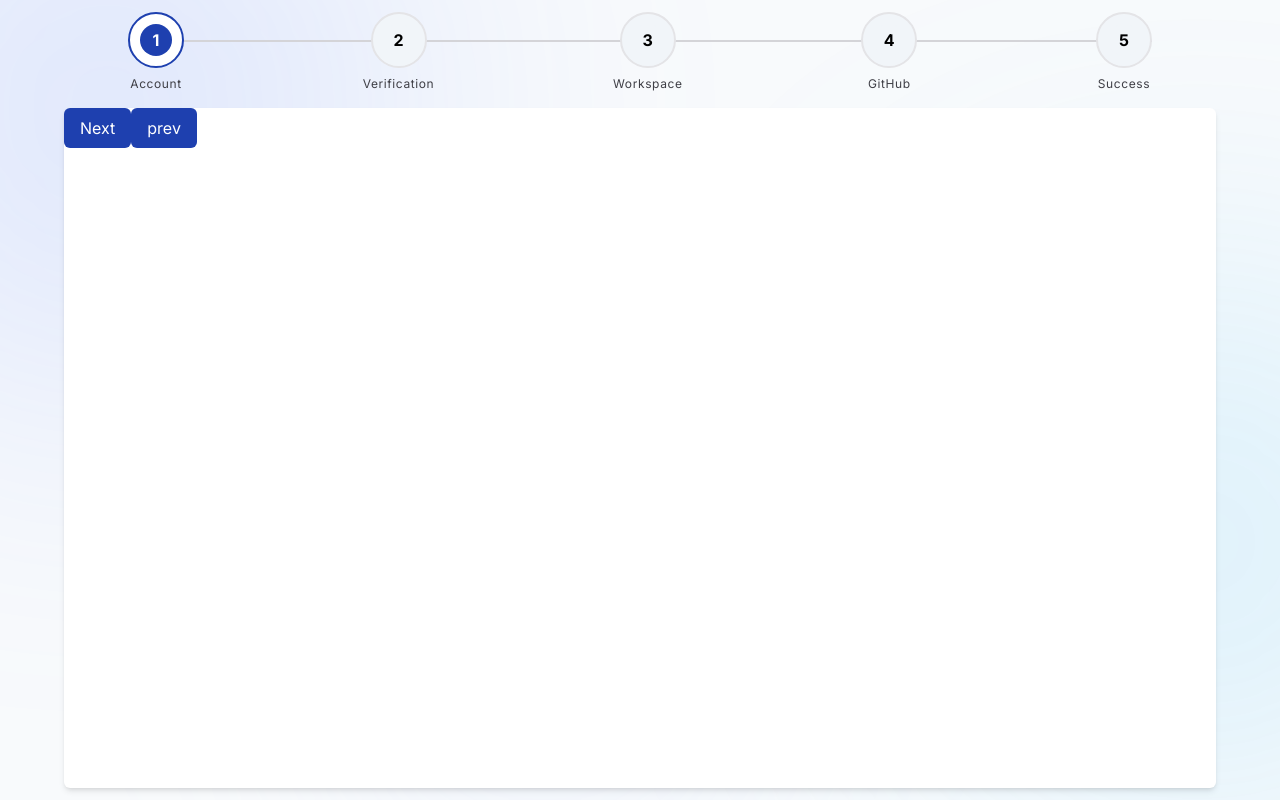
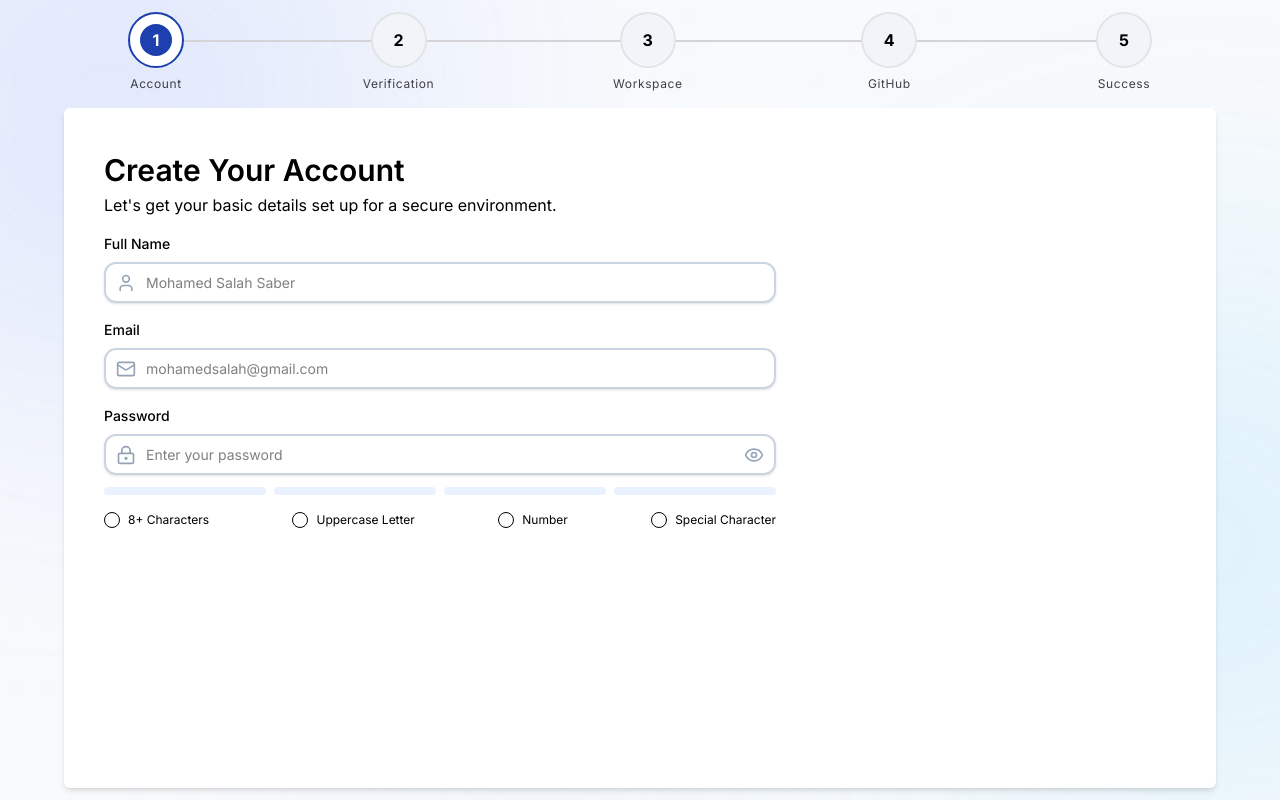
Before and after one commit to Aya921/Task_WorkFlow, a React (Vite) app: page / in a window 1280 px wide. Built offline with nearby package versions, Linux system fonts and the light colour scheme.

Commit message:
feat: implement signup components and validation schema

```diff
--- a/package.json
+++ b/package.json
@@ -10,13 +10,16 @@
     "preview": "vite preview"
   },
   "dependencies": {
+    "@hookform/resolvers": "^5.7.1",
     "@tailwindcss/vite": "^4.3.3",
     "@tanstack/react-query": "^5.101.4",
     "axios": "^1.19.0",
     "lucide-react": "^1.30.0",
     "react": "^19.2.8",
     "react-dom": "^19.2.8",
-    "tailwindcss": "^4.3.3"
+    "react-hook-form": "^7.85.0",
+    "tailwindcss": "^4.3.3",
+    "zod": "^4.4.3"
   },
   "devDependencies": {
     "@babel/core": "^7.29.7",
--- /dev/null
+++ b/src/features/auth/presentation/signup/components/signup_header.tsx
@@ -0,0 +1,13 @@
+
+export const SignupHeader = () => {
+  return (
+   <div>
+          <span className=" font-semibold text-[30px]">
+            Create Your Account
+          </span>
+          <p className="text-[16px]">
+            Let's get your basic details set up for a secure environment.
+          </p>
+        </div>
+  );
+};
--- /dev/null
+++ b/src/features/auth/presentation/signup/components/signup_inputs.tsx
@@ -0,0 +1,127 @@
+import { LockKeyhole, Mail, User } from "lucide-react";
+import { useForm } from "react-hook-form";
+import { zodResolver } from "@hookform/resolvers/zod";
+
+import { InputField } from "../../../../../shared/components/input_field";
+import { signupSchema, type SignupFormData } from "../types/signup_schema";
+import { SignupPasswordCheckList } from "./signup_passCheck";
+
+const strengthSteps = [1, 2, 3, 4];
+
+const getPasswordStrength = (password: string) => {
+  let score = 0;
+  let passLength = false;
+  let passSpecialChar = false;
+  let passNum = false;
+  let passUpperCase=false;
+
+  if (password.length >= 8) {
+    score++;
+    passLength = true;
+  }
+  if (/[A-Z]/.test(password)){
+     score++;
+     passUpperCase=true;
+  }
+  if (/\d/.test(password)) {
+    score++;
+    passNum = true;
+  }
+  if (/[!@#$%^&*]/.test(password)) {
+    score++;
+    passSpecialChar = true;
+  }
+
+  return { score, passSpecialChar, passLength, passNum ,passUpperCase};
+};
+
+export const SignupInputs = () => {
+  const {
+    register,
+    watch,
+    formState: { errors },
+  } = useForm<SignupFormData>({
+    resolver: zodResolver(signupSchema),
+    mode: "onChange", // check validation when onChange the value
+  });
+
+
+  const password = watch("password") ?? "";
+  const passwordStrength = getPasswordStrength(password);
+
+  const requirements = [
+  {
+    label: "8+ Characters",
+    valid: passwordStrength.passLength,
+  },
+  {
+    label: "Uppercase Letter",
+    valid: passwordStrength.passUpperCase,
+  },
+  {
+    label: "Number",
+    valid: passwordStrength.passNum,
+  },
+  {
+    label: "Special Character",
+    valid: passwordStrength.passSpecialChar,
+  },
+];
+
+
+
+  return (
+    <div className="w-full max-w-2xl py-4 flex flex-col gap-4">
+      <InputField
+        label="Full Name"
+        icon={User}
+        placeholder="Mohamed Salah Saber"
+        {...register("fullName")}
+        status={errors.fullName ? "error" : "default"}
+        message={errors.fullName?.message}
+      />
+
+      <InputField
+        label="Email"
+        icon={Mail}
+        type="email"
+        placeholder="mohamedsalah@gmail.com"
+        {...register("email")}
+        status={errors.email ? "error" : "default"}
+        message={errors.email?.message}
+      />
+
+      <div>
+        <InputField
+          label="Password"
+          icon={LockKeyhole}
+          placeholder="Enter your password"
+          type="password"
+          {...register("password")}
+          status={errors.password ? "error" : "default"}
+          message={errors.password?.message}
+        />
+
+        <div className="grid grid-cols-4 h-2 gap-2 mt-3">
+          {strengthSteps.map((step) => (
+            <div
+              key={step}
+              className={`rounded-full transition-all duration-300 ${
+                step <= passwordStrength.score ? "bg-primary-800" : "bg-primary-100"
+              }`}
+            />
+          ))}
+        </div>
+
+        <div className=" flex flex-row  gap-2 mt-4 justify-between">
+
+         {requirements.map((item)=>(
+          <SignupPasswordCheckList key={item.label} label={item.label} isValid={item.valid}/>
+
+         ))}
+
+        </div>
+      </div>
+    </div>
+  );
+};
--- /dev/null
+++ b/src/features/auth/presentation/signup/components/signup_passCheck.tsx
@@ -0,0 +1,18 @@
+import { Check } from "lucide-react"
+
+type SignupPasswordCheckListProps={
+    label:string,
+    isValid:boolean
+}
+
+export const SignupPasswordCheckList=({label,isValid}:SignupPasswordCheckListProps)=>{
+    return (
+         <div className="flex  gap-2 items-center ">
+            <div className={`w-4 h-4 rounded-full border-1 flex items-center justify-center ${isValid?"bg-primary-800":"bg-white"}`} >
+             {isValid&& <span className="text-white"><Check size={10}/></span>}
+            </div>
+            <p className="text-[12px]">{label}</p>
+          </div>
+    )
+
+}
--- a/src/features/auth/presentation/signup/context/signup_context.ts
+++ b/src/features/auth/presentation/signup/context/signup_context.ts
@@ -3,11 +3,11 @@ import { createContext } from "react";
 type SignupContextType = {
     totalSteps: number;
     currentStep: number;
-    maxStepReached: number;
+   // maxStepReached: number;
 
     nextStep: () => void;
     previousStep: () => void;
-    goToStep: (step: number) => void;
+    //goToStep: (step: number) => void;
 
 }
 
--- a/src/features/auth/presentation/signup/context/signup_provider.tsx
+++ b/src/features/auth/presentation/signup/context/signup_provider.tsx
@@ -4,13 +4,13 @@ import { signupSteps } from "../types/signup_progress_bar_types";
 
 export const SignupProvider = ({ children }: { children: React.ReactNode }) => {
   const [currentStep, setCurrentStep] = useState(1);
-  const [maxStepReached, setMaxStepReached] = useState(1);
+ // const [maxStepReached, setMaxStepReached] = useState(1);
   const totalSteps = signupSteps.length;
 
   const nextStep = useCallback(() => {
     setCurrentStep((prev) => {
       const next = Math.min(prev + 1, totalSteps);
-      setMaxStepReached((max) => Math.max(max, next));
+      // setMaxStepReached((max) => Math.max(max, next));
       return next;
     });
   }, []);
@@ -19,20 +19,20 @@ export const SignupProvider = ({ children }: { children: React.ReactNode }) => {
     setCurrentStep((prev) => Math.max(1, prev - 1));
   }, []);
 
-  const goToStep = useCallback((step: number) => {
-    setCurrentStep(Math.min(step, maxStepReached));
-  }, [maxStepReached]);
+  // const goToStep = useCallback((step: number) => {
+  //   setCurrentStep(Math.min(step, maxStepReached));
+  // }, [maxStepReached]);
 
   const value = useMemo(
     () => ({
       totalSteps,
       currentStep,
-      maxStepReached,
+      // maxStepReached,
       nextStep,
       previousStep,
-      goToStep,
+
     }),
-    [totalSteps, currentStep, maxStepReached, nextStep, previousStep, goToStep],
+    [totalSteps, currentStep, /* maxStepReached, */ nextStep, previousStep],
   );
 
   return (
--- a/src/features/auth/presentation/signup/layout/signup_progressbar.tsx
+++ b/src/features/auth/presentation/signup/layout/signup_progressbar.tsx
@@ -38,10 +38,10 @@ export const SignupProgressBar = () => {
         {signupSteps.map((step) => (
           <div
             key={step.stepNumber}
+            aria-current={step.stepNumber === currentStep ? "step" : undefined}
             className="flex flex-col items-center justify-center gap-2"
           >
             <div
-              //   for current step
               className={getStepClassNameForOuterCircle(step.stepNumber)}
             >
               <div className={getStepClassNameForInnerCircle(step.stepNumber)}>
--- a/src/features/auth/presentation/signup/pages/signup_page.tsx
+++ b/src/features/auth/presentation/signup/pages/signup_page.tsx
@@ -1,21 +1,16 @@
-import { useSignupContext } from "../hooks/use_signup_context";
+import { SignupHeader } from "../components/signup_header";
+import { SignupInputs } from "../components/signup_inputs";
 import { SignupLayout } from "../layout/signup_layout";
 
 export const SignUpPage = () => {
-    const {nextStep, previousStep}=useSignupContext()
 
   return (
+    <SignupLayout>
+      <div className="p-10 flex-flex-col ">
+        <SignupHeader />
 
-      <SignupLayout>
-       <button type="button" className="bg-primary-800 text-white px-4 py-2 rounded-md" onClick={nextStep}>
-        Next
-       </button>
-
-
-       <button type="button" className="bg-primary-800 text-white px-4 py-2 rounded-md" onClick={previousStep}>
-        prev
-       </button>
-      </SignupLayout>
-
+        <SignupInputs />
+      </div>
+    </SignupLayout>
   );
 };
--- /dev/null
+++ b/src/features/auth/presentation/signup/types/signup_schema.ts
@@ -0,0 +1,34 @@
+import { z } from "zod";
+
+export const signupSchema = z.object({
+  fullName: z
+    .string()
+    .trim()
+    .min(3, { message: "Full name must be at least 3 characters" })
+    .refine(
+      (value) => value.split(/\s+/).length >= 2,
+      { message: "Please enter first and last name" }
+    ),
+
+  email: z.email({
+    message: "Please enter a valid email address",
+  }),
+
+  password: z
+    .string()
+    .min(8, { message: "Password must be at least 8 characters" })
+    .regex(/[A-Z]/, {
+      message: "Password must contain at least one uppercase letter",
+    })
+    .regex(/[a-z]/, {
+      message: "Password must contain at least one lowercase letter",
+    })
+    .regex(/\d/, {
+      message: "Password must contain at least one number",
+    })
+    .regex(/[!@#$%^&*()_+\-=[\]{};':"\\|,.<>/?]/, {
+      message: "Password must contain at least one special character",
+    }),
+});
+
+export type SignupFormData = z.infer<typeof signupSchema>; // convert to type = fullname,email,password
--- a/src/index.css
+++ b/src/index.css
@@ -62,5 +62,5 @@
   --color-border: #e2e8f0;
 
   /* Typography */
-  --font-sans: "Inter", system-ui, sans-serif;
+  --font-sans: Inter, system-ui, sans-serif;
 }
--- /dev/null
+++ b/src/shared/components/input_field.tsx
@@ -0,0 +1,77 @@
+import { Eye, EyeOff, type LucideIcon } from "lucide-react";
+import { useState, type InputHTMLAttributes } from "react";
+
+type Status = "default" | "error" | "success";
+
+type InputFieldProps = InputHTMLAttributes<HTMLInputElement> & {
+  icon?: LucideIcon;
+  label: string;
+  status?: Status;
+  message?: string;
+};
+
+const statusClasses = {
+  default: "border-secondary-300",
+  error: "border-red-500 focus:ring-red-500/20",
+  success: "border-green-500 focus:ring-green-500/20",
+};
+
+const messageClasses = {
+  default: "text-secondary-500",
+  error: "text-red-500",
+  success: "text-success",
+};
+
+export const InputField = ({
+  label,
+  icon: Icon,
+  className = "",
+  status,
+  message,
+  ...props
+}: InputFieldProps) => {
+  const [showPass, setShowPass] = useState(false);
+  const toggleShowPassword = () => {
+    setShowPass((prev) => !prev);
+  };
+  const chooseType=()=>{
+
+    if(props.type=="password"&&showPass) return "text"
+    return props.type
+  }
+  const inputType =chooseType()
+  return (
+    <div className="flex flex-col gap-2 ">
+      <span className="text-[14px] font-medium">{label}</span>
+      <div className="relative ">
+        <input
+          {...props}
+          type={inputType}
+          className={`pl-10 py-2 rounded-xl w-full border-2 border-secondary-300 focus:ring-2 focus:ring-primary-500  focus:border-transparent
+             hover:border-secondary-500 transition-all shadow-sm outline-none text-[14px] ${statusClasses[status ?? "default"]}`}
+        />
+        {Icon && (
+          <span className="absolute top-1/2 -translate-y-1/2 left-3 text-secondary-400 ">
+            <Icon size={20} />
+          </span>
+        )}
+
+        {props.type == "password" && (
+          <button
+            type="button"
+            onClick={toggleShowPassword}
+            className="absolute top-1/2 -translate-y-1/2 right-3 text-secondary-400 hover:text-secondary-600"
+          >
+            {showPass ? <EyeOff size={20} /> : <Eye size={20} />}
+          </button>
+        )}
+      </div>
+
+      {message && props.type != "password" && (
+        <span className={` text-sm ${messageClasses[status ?? "default"]}`}>
+          {message}
+        </span>
+      )}
+    </div>
+  );
+};
```
Also changed, not shown: 1 other file (tests, documents, lock files or other folders).
